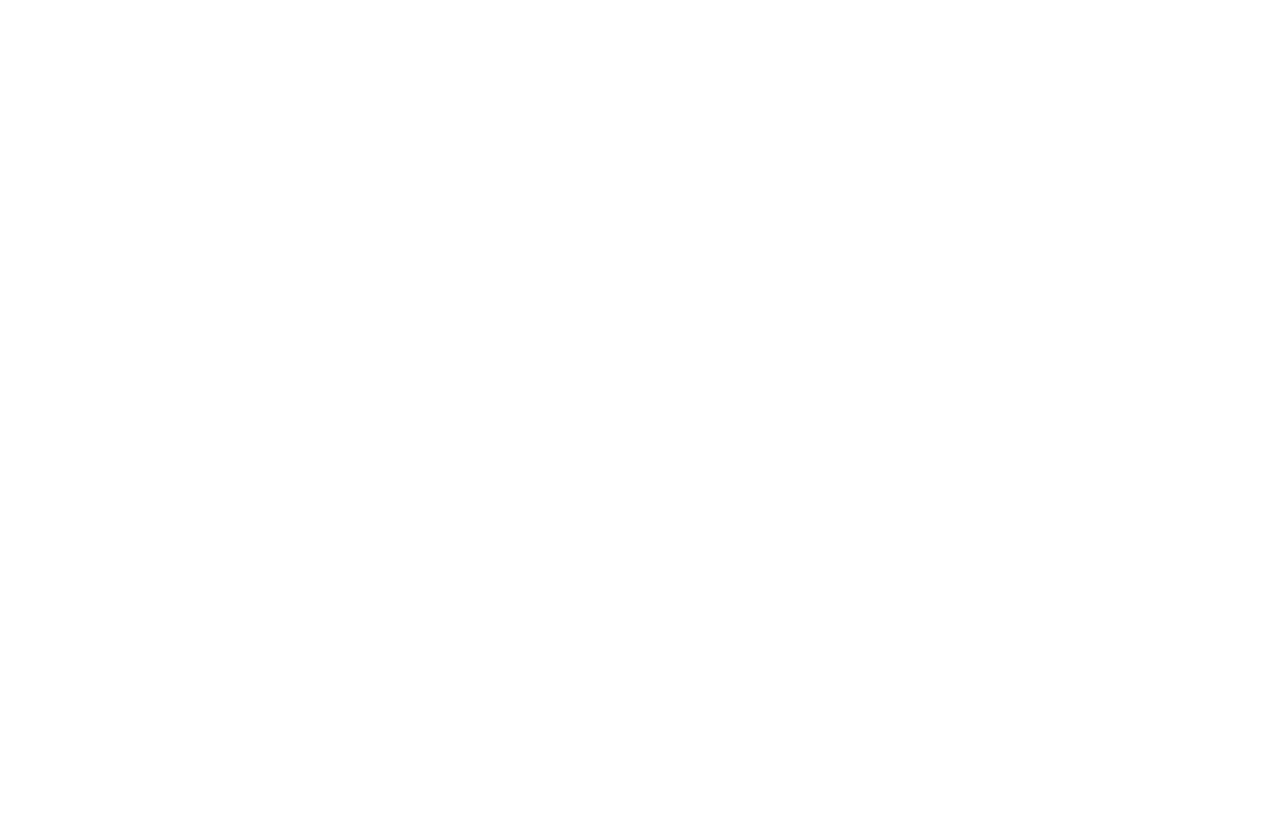
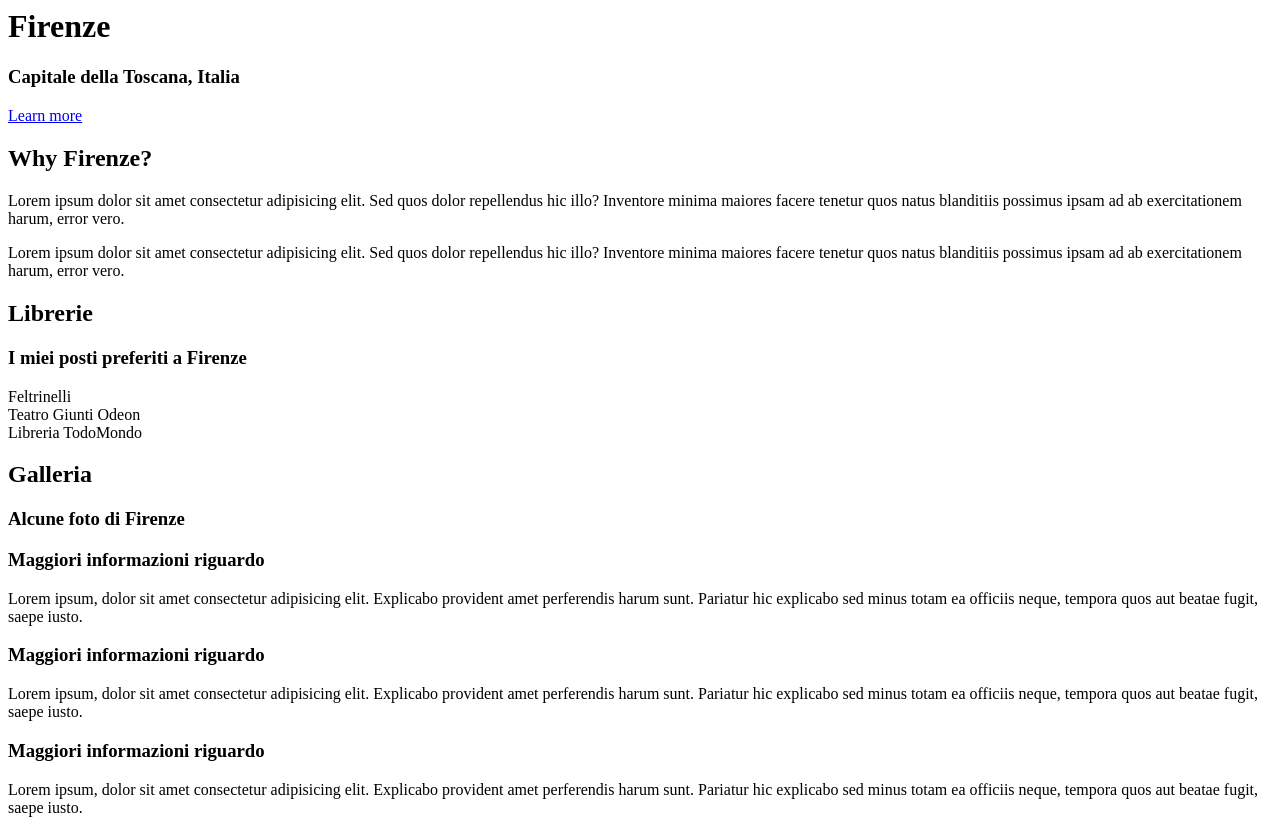
Before and after one commit to Miki22986/hobby_project, a plain HTML site: page index.html in a window 1280 px wide. Before the commit the page ends 800 px from the top, so only its background shows below. Drawn offline with Linux system fonts and the light colour scheme.

Commit message:
add html

```diff
--- a/index.html
+++ b/index.html
@@ -1,11 +1,63 @@
-<!DOCTYPE html>
-<html lang="en">
+<html lang="it">
 <head>
     <meta charset="UTF-8">
     <meta name="viewport" content="width=device-width, initial-scale=1.0">
     <title>Document</title>
+    <link rel="stylesheet" href="">
 </head>
 <body>
-
+    <header>
+        <div class="container">
+            <h1>Firenze</h1>
+            <h3>Capitale della Toscana, Italia</h3>
+            <a href="http:// ">Learn more</a>
+        </div>
+    </header>
+    <main>
+        <section>
+            <div>
+               <img src="" alt="">
+            </div>
+            <div>
+                <h2>Why Firenze?</h2>
+                <h3></h3>
+                <p>Lorem ipsum dolor sit amet consectetur adipisicing elit. Sed quos dolor repellendus hic illo? Inventore minima maiores facere tenetur quos natus blanditiis possimus ipsam ad ab exercitationem harum, error vero.</p>
+                <p>Lorem ipsum dolor sit amet consectetur adipisicing elit. Sed quos dolor repellendus hic illo? Inventore minima maiores facere tenetur quos natus blanditiis possimus ipsam ad ab exercitationem harum, error vero.</p>
+            </div>
+        </section>
+        <section>
+            <h2>Librerie</h2>
+            <h3>I miei posti preferiti a Firenze</h3>
+            <div>
+                <div>Feltrinelli</div>
+                <div>Teatro Giunti Odeon</div>
+                <div>Libreria TodoMondo</div>
+            </div>
+        </section>
+        <section>
+            <h2>Galleria</h2>
+            <h3>Alcune foto di Firenze</h3>
+            <div>
+                <div></div>
+                <div></div>
+                <div></div>
+            </div>
+        </section>
+    </main>
+    <footer>
+        <div>
+            <h3>Maggiori informazioni riguardo </h3>
+            <p>Lorem ipsum, dolor sit amet consectetur adipisicing elit. Explicabo provident amet perferendis harum sunt. Pariatur hic explicabo sed minus totam ea officiis neque, tempora quos aut beatae fugit, saepe iusto.</p>
+        </div>
+        <div>
+            <h3>Maggiori informazioni riguardo </h3>
+            <p>Lorem ipsum, dolor sit amet consectetur adipisicing elit. Explicabo provident amet perferendis harum sunt. Pariatur hic explicabo sed minus totam ea officiis neque, tempora quos aut beatae fugit, saepe iusto.</p>
+        </div>
+        <div>
+            <h3>Maggiori informazioni riguardo </h3>
+            <p>Lorem ipsum, dolor sit amet consectetur adipisicing elit. Explicabo provident amet perferendis harum sunt. Pariatur hic explicabo sed minus totam ea officiis neque, tempora quos aut beatae fugit, saepe iusto.</p>
+        </div>
+    </footer>
+    <script src=""></script>
 </body>
 </html>
```
